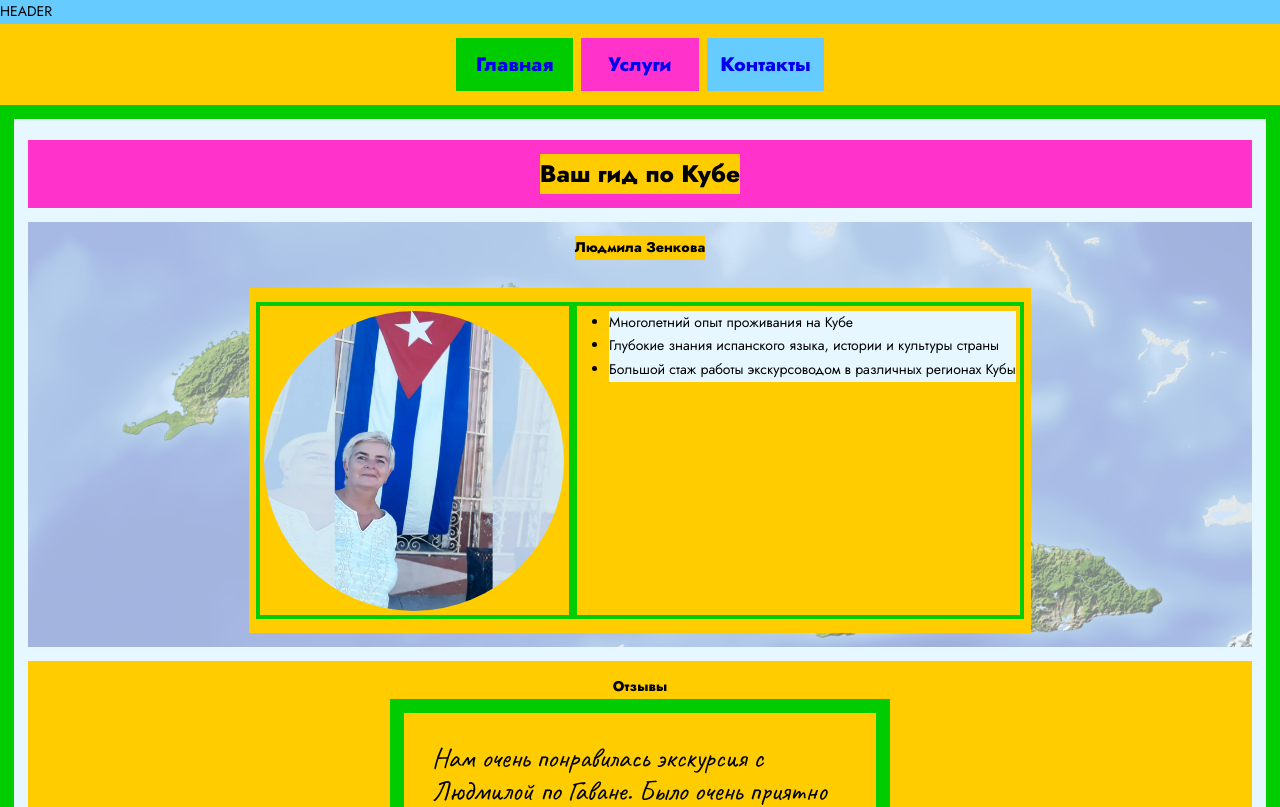
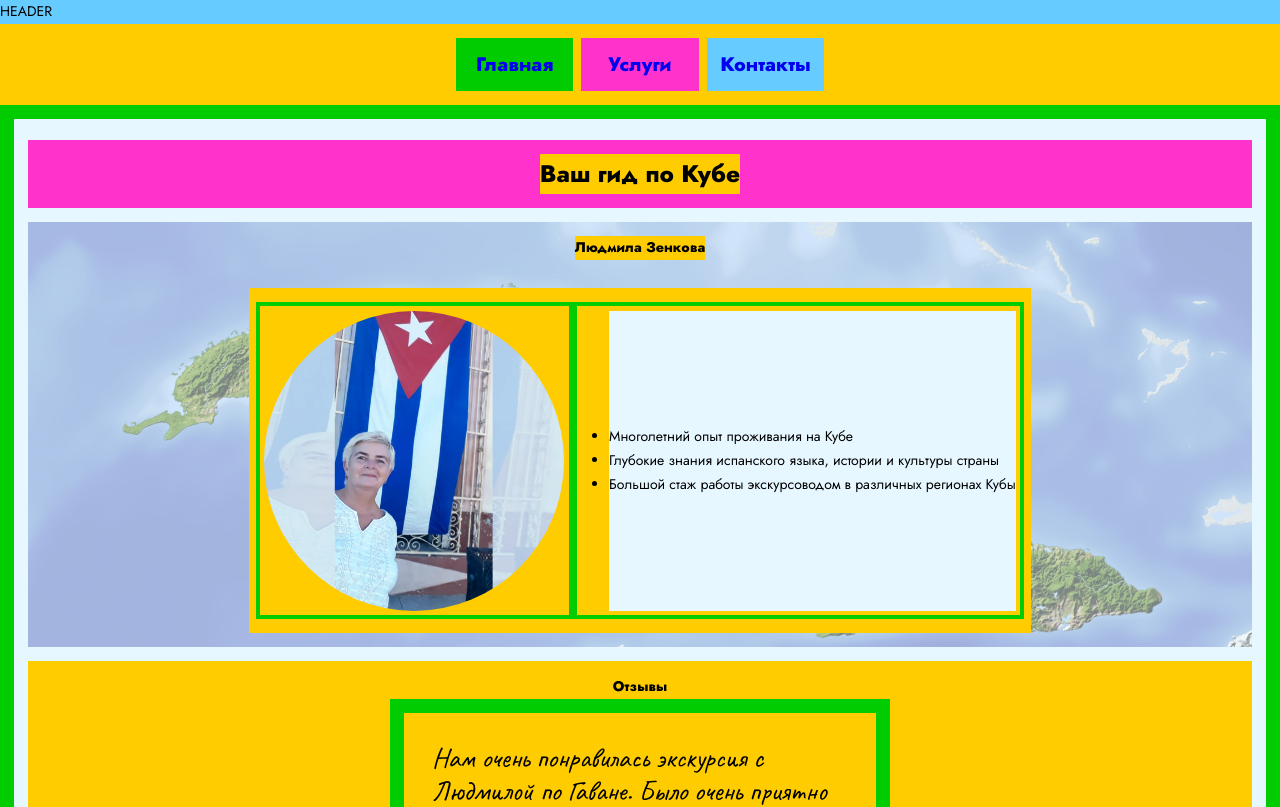
Before and after one commit to igoryen/zenkova, a React (Create React App) app: page / in a window 1280 px wide. Shown: the top 807 px of the page. Built offline with nearby package versions, Linux system fonts and the light colour scheme.

Commit message:
Centered desc text in Home

```diff
--- a/src/pages/Home/Home.js
+++ b/src/pages/Home/Home.js
@@ -50,7 +50,7 @@ class Home extends React.Component {
                                 <div className="author__photo"></div>
                             </div>
 
-                            <div className="part-bit">
+                            <div className="part-bit part-bit_centered">
                                 <ul>
                                     <li>Многолетний опыт проживания на Кубе</li>
                                     <li>Глубокие знания испанского языка, истории и культуры страны</li>
--- a/src/styles/Layout/page.scss
+++ b/src/styles/Layout/page.scss
@@ -41,6 +41,14 @@
             background-color: $color4;
             margin-left: 2em;
         }
+        &_centered {
+            ul {
+                display: flex;
+                flex-direction: column;
+                height: 100%;
+                justify-content: center;
+            }
+        }
     }
     // display: flex;
     // flex-direction: column;
```
